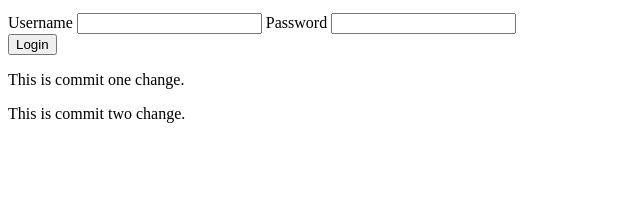
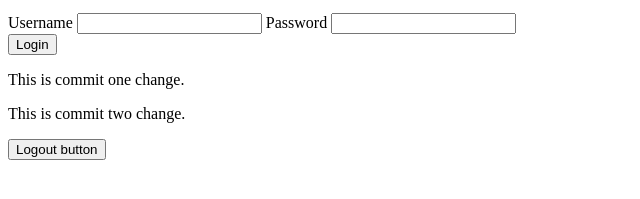
Before and after one commit to mishelsingh87/MileageCalculatorApp, a website: page index.html in a window 1280 px wide. Shown: the part 101-300 px from the top of the page, without its empty margins (0-640 px from the left). Drawn offline with Linux system fonts and the light colour scheme.

Commit message:
[CC-1111] | Logout | logout function added

```diff
--- a/index.html
+++ b/index.html
@@ -30,7 +30,9 @@
         <p>This is commit two change. </p>
     </div>
 
-
+    <div class="logoutVehicle">
+        <button>Logout button</button>
+    </div>
 
 </body>
 </html>
```
